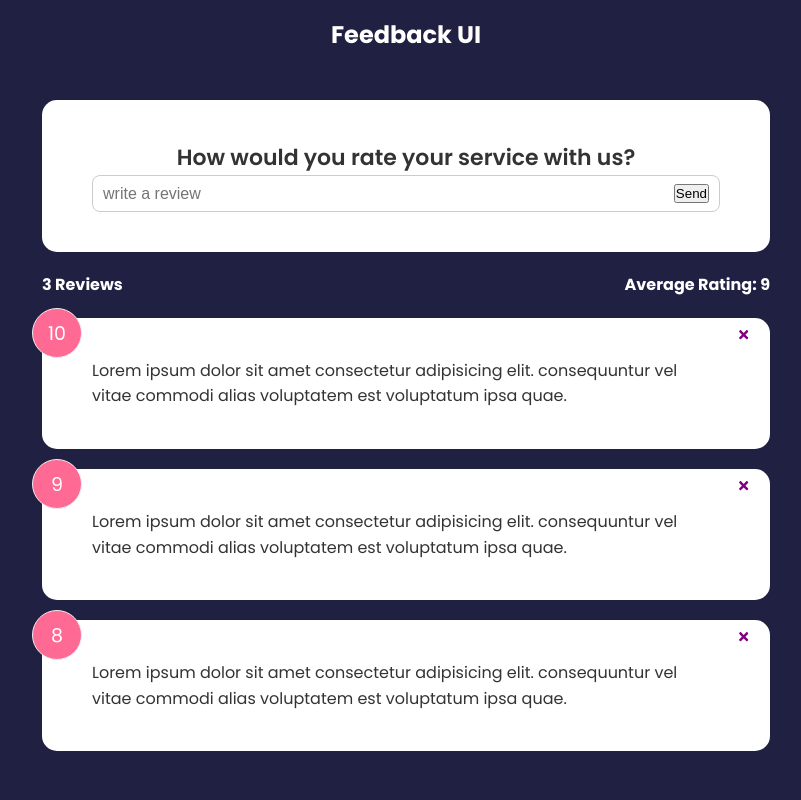
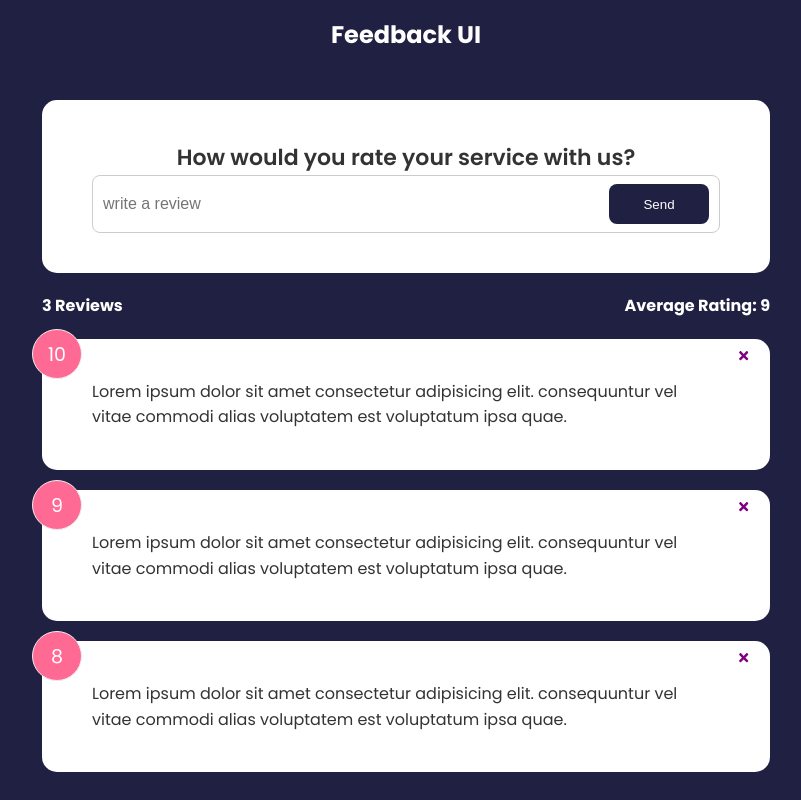
Before and after one commit to SaVanceX/feedback-app, a React (Create React App) app: page / in a window 1280 px wide. Shown: the whole page, without its empty margins (234-1035 px from the left). Built offline with nearby package versions, Linux system fonts and the light colour scheme.

Commit message:
Custom button component

```diff
--- a/src/components/FeedbackForm.tsx
+++ b/src/components/FeedbackForm.tsx
@@ -1,7 +1,7 @@
 import React from 'react'
 import { useState } from 'react'
 import Card from './Shared/Card'
-
+import Button from './Shared/Button'
 
 function FeedbackInput() {
   const [text, setText] = useState('')
@@ -17,7 +17,7 @@ function FeedbackInput() {
         {/* @todo - rating select component */}
         <div className="input-group">
           <input onChange={handleTextChange} type="text" placeholder='write a review' value={text} />
-          <button type="submit">Send</button>
+          <Button type='submit' isDisabled={false}>Send</Button>
         </div>
       </form>
     </Card>
--- /dev/null
+++ b/src/components/Shared/Button.tsx
@@ -0,0 +1,26 @@
+import React, { ReactNode } from 'react'
+
+
+
+
+type ButtonProps = {
+  children: ReactNode;
+  version?: string;
+  type: 'submit' | 'button' | 'reset';
+  isDisabled: boolean;
+}
+
+function Button({
+  children,
+  version = 'primary',
+  type = 'button',
+  isDisabled = false
+ }: ButtonProps) {
+  return (
+    <button type={type} disabled={isDisabled} className={`btn btn-${version}`}>
+      {children}
+    </button>
+  )
+}
+
+export default Button
```
